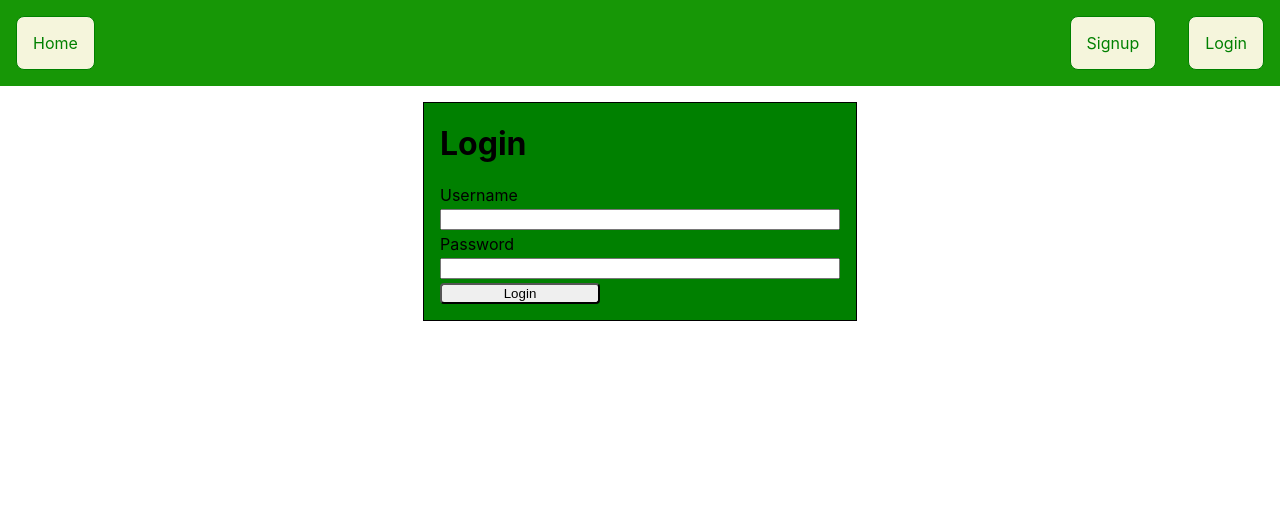
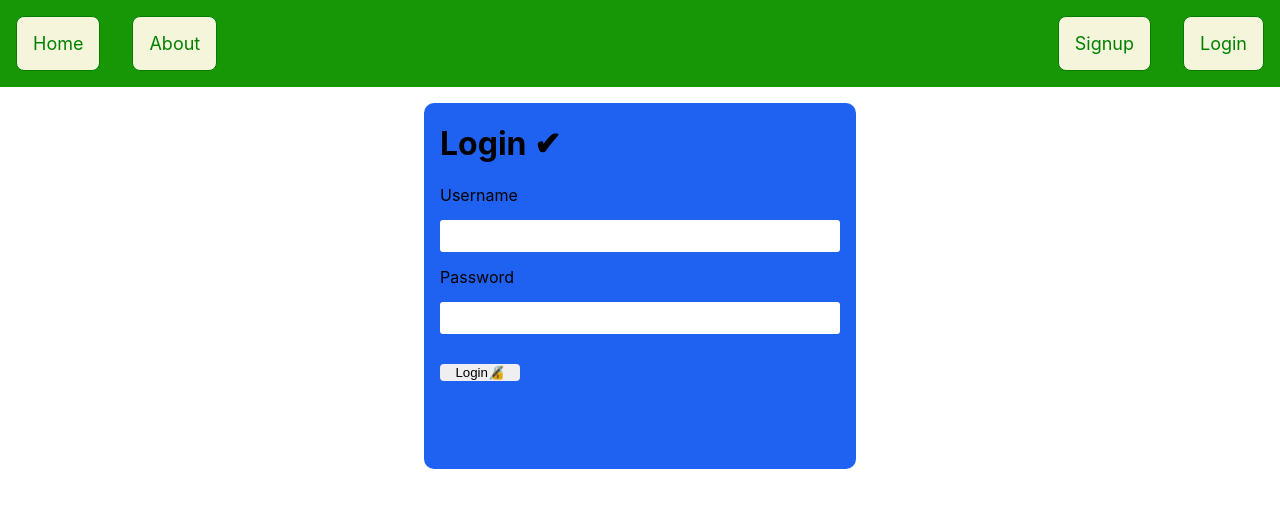
Before and after one commit to irungudennisnganga/Car-dealers, a React app in the folder client/: page /login in a window 1280 px wide. Built offline with nearby package versions, Linux system fonts and the light colour scheme; no server answers.

Commit message:
made changes on the frontend styling

```diff
--- a/client/src/components/Login.js
+++ b/client/src/components/Login.js
@@ -22,7 +22,7 @@ function Login({ setUser }) {
   return (
     <React.Fragment>
       <form onSubmit={handleSubmit}>
-        <h1>Login</h1>
+        <h1>Login ✔</h1>
         <label htmlFor="username">Username</label>
         <input
           type="text"
@@ -39,7 +39,7 @@ function Login({ setUser }) {
           value={password}
           onChange={(e) => setPassword(e.target.value)}
         />
-        <button type="submit">Login</button>
+        <button type="submit">Login🔏</button>
       </form>
     </React.Fragment>
   );
--- a/client/src/components/NavBar.js
+++ b/client/src/components/NavBar.js
@@ -12,8 +12,9 @@ function NavBar({ user, setUser }) {
 
   return (
     <header>
-      <div>
+      <div className="main">
         <Link to="/">Home</Link>
+        <Link to="/about">About</Link>
       </div>
       <div>
         {user ? (
--- a/client/src/components/SignUp.js
+++ b/client/src/components/SignUp.js
@@ -27,7 +27,7 @@ function SignUp({ setUser }) {
   return (
     <React.Fragment>
       <form onSubmit={handleSubmit}>
-        <h1>Sign Up</h1>
+        <h1>Sign Up 🎁</h1>
         <label htmlFor="username">Username</label>
         <input
           type="text"
@@ -52,7 +52,7 @@ function SignUp({ setUser }) {
           onChange={(e) => setPasswordConfirmation(e.target.value)}
           autoComplete="current-password"
         />
-        <button type="submit">Sign Up</button>
+        <button type="submit">Sign Up 📡</button>
       </form>
     </React.Fragment>
   );
--- a/client/src/index.css
+++ b/client/src/index.css
@@ -19,13 +19,15 @@ header {
   align-items: center;
   background-color: rgb(23, 151, 6);
   margin: 0;
+
 }
 
 header a,
 header button {
-  font-size: 1rem;
+  font-size: large;
   display: inline-block;
   background-color: beige;
+  text-align: center;
   border: 1px solid ;
   margin: 1rem;
   padding: 1rem;
@@ -33,6 +35,7 @@ header button {
   color: green;
   cursor: pointer;
   border-radius: 8px;
+
 }
 
 main {
@@ -40,20 +43,47 @@ main {
 }
 
 form {
-  background-color: green;
+  background-color: rgb(31, 97, 240);
   border: 1px solid ;
   display: flex;
   flex-direction: column;
   width: 400px;
   margin: 0 auto;
   padding: 0 1rem 1rem;
+  border-radius: 10px;
+  border: none;
+  height: 350px;
 }
-
+.main{
+  display: flex;
+  justify-content: space-between;
+  align-items: center;
+  background-color: rgb(23, 151, 6);
+  margin: 0;
+}
 form input {
   margin: 0.25rem 0;
+  border-radius: 3px;
+  border: none;
+  margin-top: 15px;
+  margin-bottom: 15px;
+  height: 30px;
 }
 
 form button[type="submit"] {
-  width: 40%;
+  width: 20%;
+  margin-top: 15px;
   border-radius: 4px;
+  border: none;
 }
+
+form button[type="submit"]:hover {
+  width: 20%;
+  margin-top: 15px;
+  border-radius: 4px;
+  border: 3px solid rgb(35, 143, 35);
+  color: brown;
+  font-family: 'Segoe UI', Tahoma, Geneva, Verdana, sans-serif;
+  cursor: pointer;
+
+}
```
